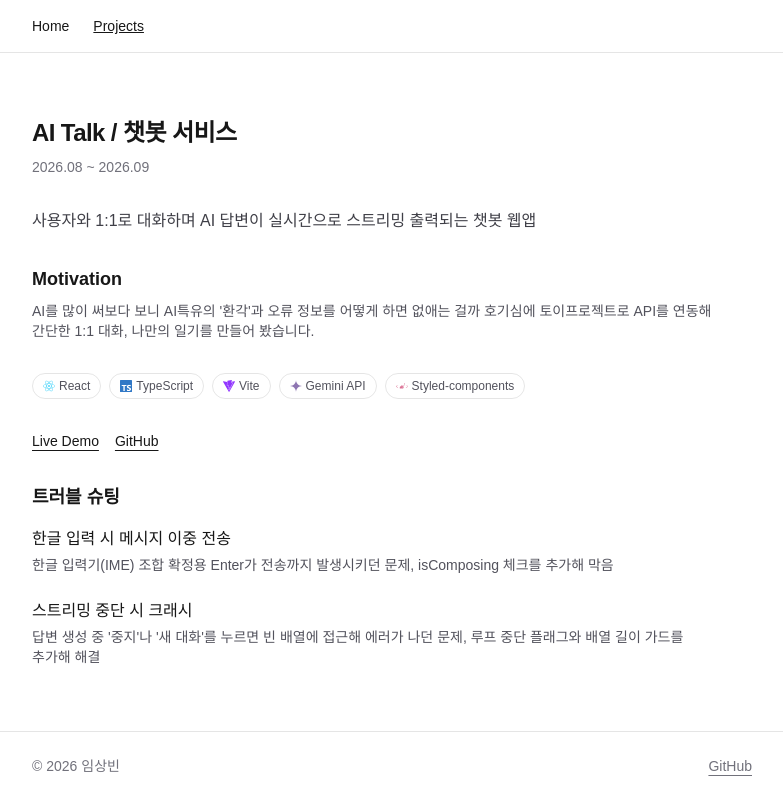
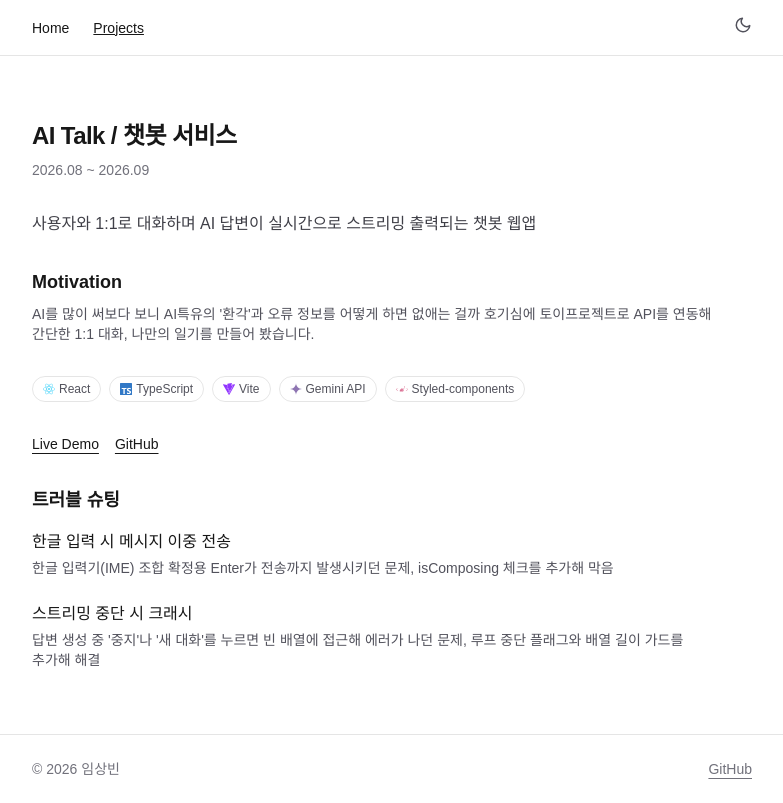
Before and after one commit to lym-bin/sangbin-dev, a Next.js app: page /projects/ai-talk in a window 1280 px wide. Shown: the whole page, without its empty margins (248-1031 px from the left). Built offline with nearby package versions, Linux system fonts and the light colour scheme.

Commit message:
다크모드 수동 토글 추가

```diff
--- a/package.json
+++ b/package.json
@@ -12,6 +12,7 @@
     "gsap": "^3.15.0",
     "lucide-react": "^1.47.0",
     "next": "16.3.5",
+    "next-themes": "^0.4.6",
     "react": "19.2.8",
     "react-dom": "19.2.8",
     "react-icons": "^5.7.0"
--- a/src/app/globals.css
+++ b/src/app/globals.css
@@ -1,4 +1,6 @@
 @import "tailwindcss";
+
+@custom-variant dark (&:where(.dark, .dark *));
 
 :root {
   --background: #ffffff;
@@ -12,11 +14,9 @@
   --font-mono: var(--font-geist-mono);
 }
 
-@media (prefers-color-scheme: dark) {
-  :root {
-    --background: #0a0a0a;
-    --foreground: #ededed;
-  }
+:root.dark {
+  --background: #0a0a0a;
+  --foreground: #ededed;
 }
 
 body {
--- a/src/app/layout.tsx
+++ b/src/app/layout.tsx
@@ -1,5 +1,6 @@
 import type { Metadata } from "next";
 import { Geist, Geist_Mono } from "next/font/google";
+import { ThemeProvider } from "next-themes";
 import "./globals.css";
 import Header from "@/components/Header";
 import Footer from "@/components/Footer";
@@ -25,11 +26,14 @@
     <html
       lang="ko"
       className={`${geistSans.variable} ${geistMono.variable} h-full antialiased`}
+      suppressHydrationWarning
     >
       <body className="min-h-full flex flex-col">
-        <Header />
-        {children}
-        <Footer />
+        <ThemeProvider attribute="class" defaultTheme="system" enableSystem>
+          <Header />
+          {children}
+          <Footer />
+        </ThemeProvider>
       </body>
     </html>
   );
--- a/src/components/Header.tsx
+++ b/src/components/Header.tsx
@@ -2,6 +2,7 @@
 
 import Link from "next/link";
 import { usePathname } from "next/navigation";
+import ThemeToggle from "@/components/ThemeToggle";
 
 export default function Header() {
   const pathname = usePathname();
@@ -18,6 +19,9 @@
         >
           Projects
         </Link>
+        <div className="ml-auto">
+          <ThemeToggle />
+        </div>
       </nav>
     </header>
   );
--- /dev/null
+++ b/src/components/ThemeToggle.tsx
@@ -0,0 +1,32 @@
+"use client";
+
+import { useSyncExternalStore } from "react";
+import { useTheme } from "next-themes";
+import { FiMoon, FiSun } from "react-icons/fi";
+
+function subscribe() {
+  return () => {};
+}
+
+export default function ThemeToggle() {
+  const { resolvedTheme, setTheme } = useTheme();
+  const mounted = useSyncExternalStore(
+    subscribe,
+    () => true,
+    () => false
+  );
+
+  if (!mounted) {
+    return <div className="h-[18px] w-[18px]" />;
+  }
+
+  return (
+    <button
+      onClick={() => setTheme(resolvedTheme === "dark" ? "light" : "dark")}
+      aria-label="테마 전환"
+      className="text-zinc-600 hover:text-zinc-950 dark:text-zinc-400 dark:hover:text-zinc-50"
+    >
+      {resolvedTheme === "dark" ? <FiSun size={18} /> : <FiMoon size={18} />}
+    </button>
+  );
+}
```
Also changed, not shown: 1 other file (tests, documents, lock files or other folders).
